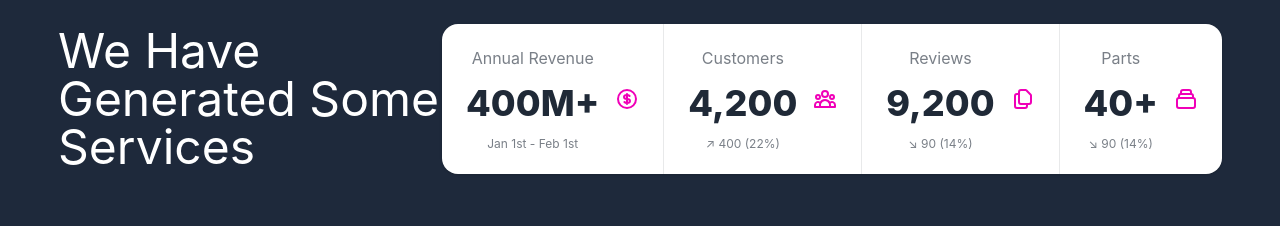
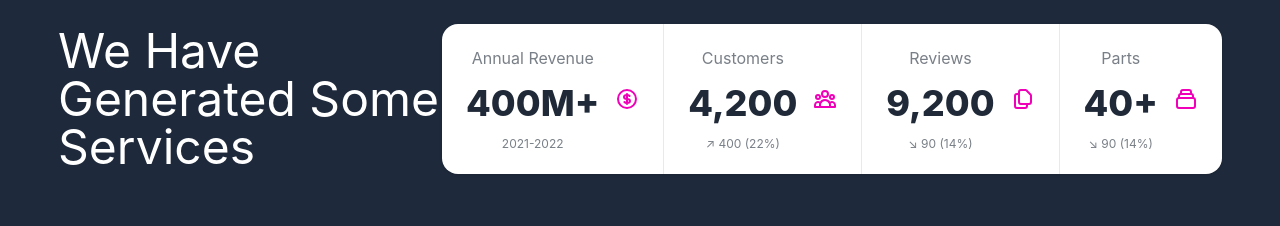
Before and after one commit to RohanSha05/shizuka-industry-website, a React (Create React App) app: page / in a window 1280 px wide. Shown: the part 2780-3006 px from the top of the page. Built offline with nearby package versions, Linux system fonts and the light colour scheme.

Commit message:
partsAdded

```diff
--- a/src/components/Pages/Home/Summary.js
+++ b/src/components/Pages/Home/Summary.js
@@ -16,7 +16,7 @@ const Summary = () => {
                         </div>
                         <div class="stat-title">Annual Revenue</div>
                         <div class="stat-value">400M+</div>
-                        <div class="stat-desc">Jan 1st - Feb 1st</div>
+                        <div class="stat-desc">2021-2022</div>
                     </div>
 
                     <div class="stat place-items-center">
```
